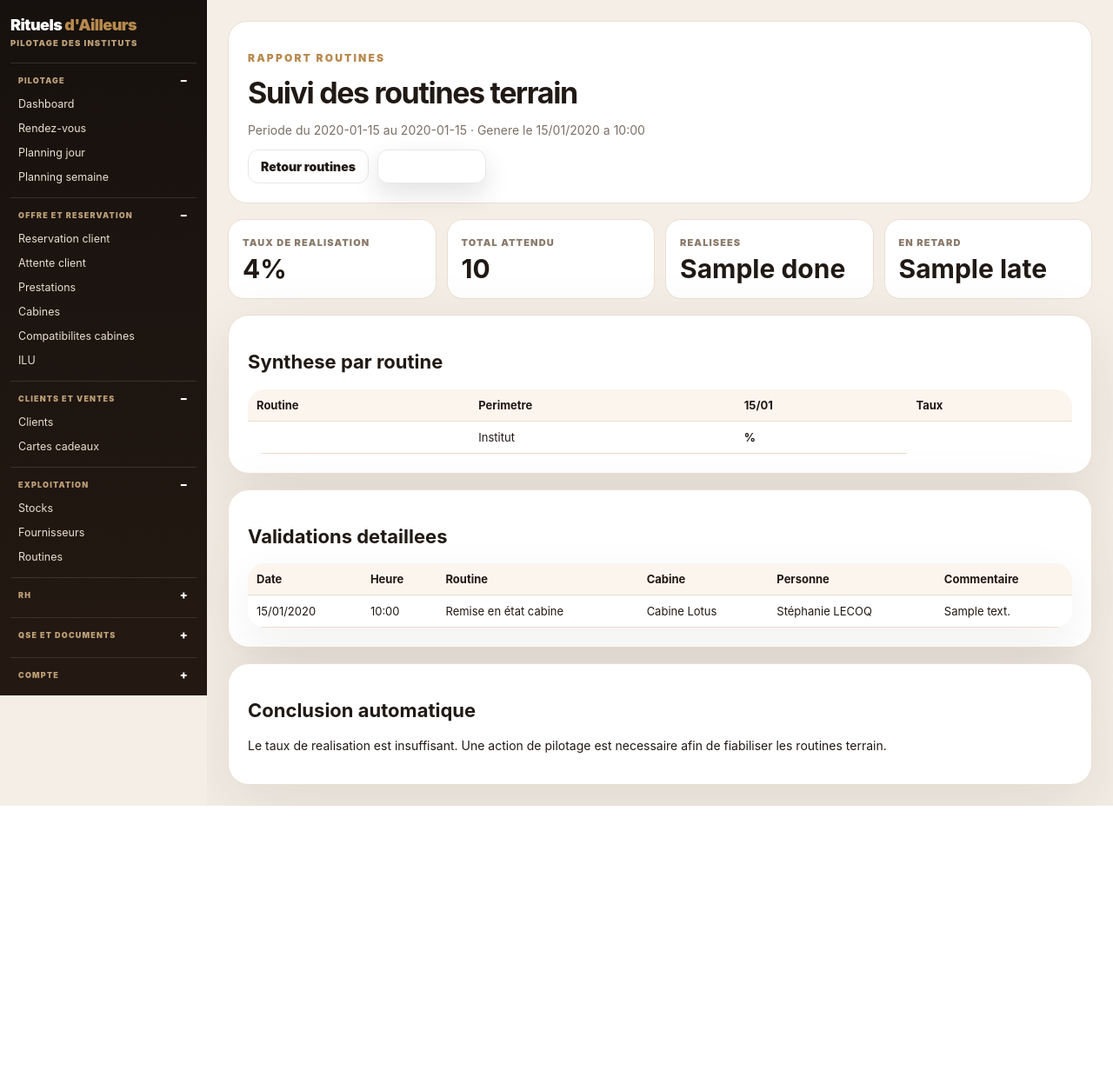
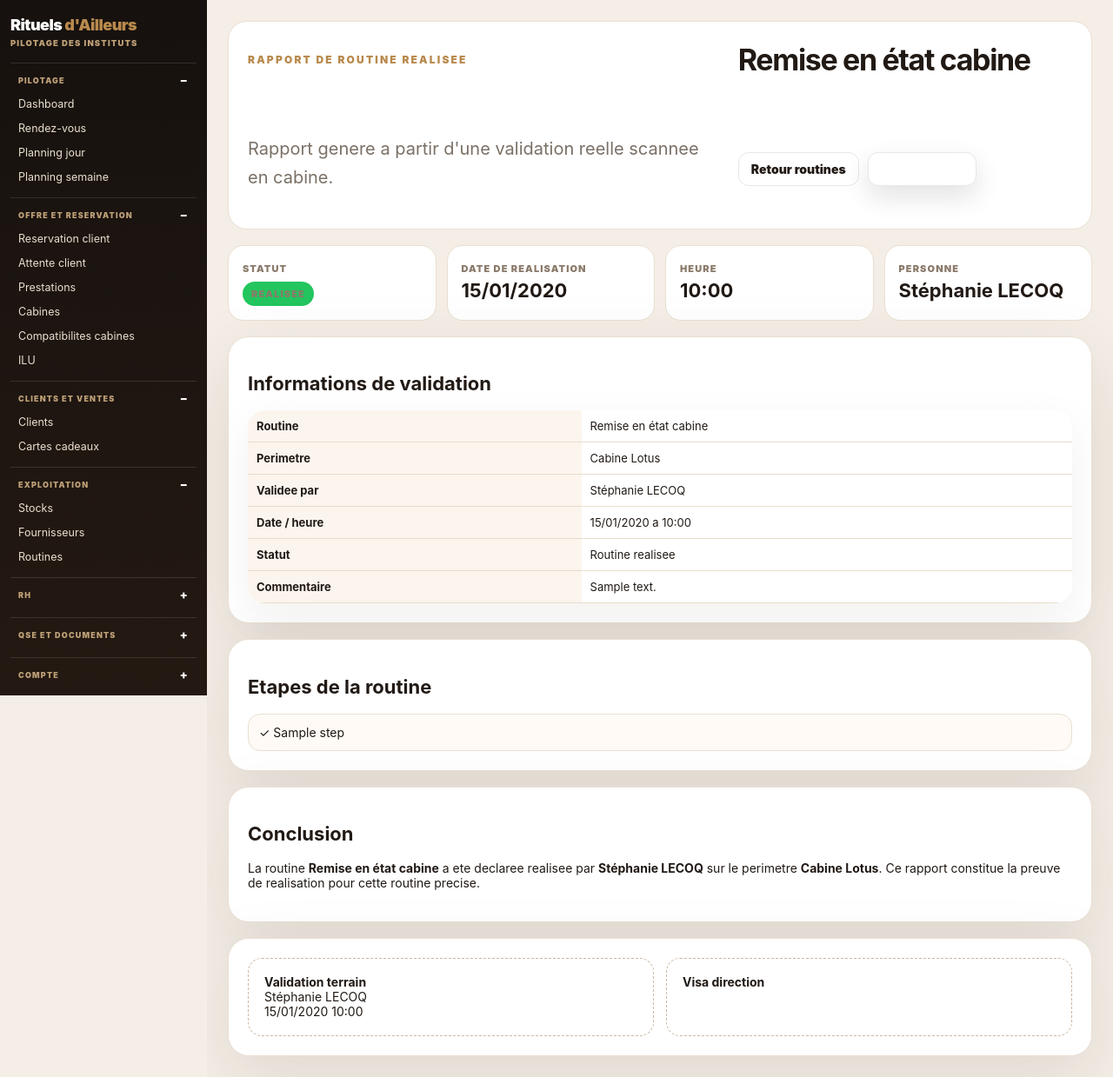
Before and after one commit to Normaxis/Rituelsd-ailleurs, a Flask app: template app/templates/routines/report.html in a window 1280 px wide. Shown: the whole page at 87% size. Before the commit the page ends 927 px from the top, so only its background shows below. Run offline with Flask 3, Linux system fonts and the light colour scheme; tables that the repository leaves empty hold one stand-in row (values such as "Sample post"); the template is opened without the code that fills it: values that come from a table or form of the project are taken from there, most other values are stand-ins (such as "Sample title", 1, 10 or a date in 2020).

Commit message:
Transforme rapport routine en rapport de validation

```diff
--- a/app/templates/routines/report.html
+++ b/app/templates/routines/report.html
@@ -1,55 +1,50 @@
 {% extends 'admin/base_admin.html' %}
 {% block admin_content %}
 <style>
-.report{display:grid;gap:18px}.report-hero{background:#fff;border:1px solid #eadfd2;border-radius:22px;padding:22px}.report-hero h1{margin:0;font-size:34px;letter-spacing:-.04em}.report-actions{display:flex;gap:10px;flex-wrap:wrap}.report-actions a,.report-actions button{border:1px solid #e5e7eb;border-radius:12px;background:#fff;padding:10px 14px;font-weight:900}.kpis{display:grid;grid-template-columns:repeat(4,minmax(0,1fr));gap:12px}.kpi{background:#fff;border:1px solid #eadfd2;border-radius:18px;padding:16px}.kpi span{font-size:11px;text-transform:uppercase;letter-spacing:.1em;color:#8a7a6a;font-weight:900}.kpi strong{display:block;font-size:30px;margin-top:5px}.card{background:#fff;border:1px solid #eadfd2;border-radius:20px;padding:16px}.matrix{overflow:auto}.matrix table{box-shadow:none}.pill{display:inline-flex;border-radius:999px;padding:5px 8px;font-size:11px;font-weight:900}.green{background:#22c55e;color:#fff}.orange{background:#f97316;color:#fff}.red{background:#ef4444;color:#fff}.gray{background:#f8fafc;color:#6b7280}@media print{.sidebar,.report-actions{display:none}.admin-body{display:block}.admin-main{padding:0}.card,.report-hero,.kpi{break-inside:avoid}}
+.report{display:grid;gap:18px}.hero{background:#fff;border:1px solid #eadfd2;border-radius:22px;padding:22px}.hero h1{margin:0;font-size:34px;letter-spacing:-.04em}.actions{display:flex;gap:10px;flex-wrap:wrap;margin-top:14px}.actions a,.actions button{border:1px solid #e5e7eb;border-radius:12px;background:#fff;padding:10px 14px;font-weight:900}.kpis{display:grid;grid-template-columns:repeat(4,minmax(0,1fr));gap:12px}.kpi{background:#fff;border:1px solid #eadfd2;border-radius:18px;padding:16px}.kpi span{font-size:11px;text-transform:uppercase;letter-spacing:.1em;color:#8a7a6a;font-weight:900}.kpi strong{display:block;font-size:22px;margin-top:5px}.card{background:#fff;border:1px solid #eadfd2;border-radius:20px;padding:16px}.status{display:inline-flex;border-radius:999px;padding:7px 10px;background:#22c55e;color:#fff;font-weight:900}.steps{display:grid;gap:8px}.step{border:1px solid #eadfd2;border-radius:14px;padding:12px;background:#fffaf5}.signature{display:grid;grid-template-columns:1fr 1fr;gap:14px}.sign-box{border:1px dashed #cbb8a3;border-radius:16px;padding:18px;min-height:90px}@media print{.sidebar,.actions{display:none}.admin-body{display:block}.admin-main{padding:0}.card,.hero,.kpi{break-inside:avoid}}
 </style>
 <section class="report">
-  <div class="report-hero">
-    <p class="eyebrow">Rapport routines</p>
-    <h1>Suivi des routines terrain</h1>
-    <p class="muted">Periode du {{ start_day.strftime('%d/%m/%Y') }} au {{ end_day.strftime('%d/%m/%Y') }} · Genere le {{ generated_at.strftime('%d/%m/%Y a %H:%M') }}</p>
-    <div class="report-actions"><a href="{{ url_for('routines.index') }}">Retour routines</a><button onclick="window.print()">Imprimer / PDF</button></div>
+  <div class="hero">
+    <p class="eyebrow">Rapport de routine realisee</p>
+    <h1>{{ validation.routine.name }}</h1>
+    <p class="muted">Rapport genere a partir d'une validation reelle scannee en cabine.</p>
+    <div class="actions"><a href="{{ url_for('routines.index') }}">Retour routines</a><button onclick="window.print()">Imprimer / PDF</button></div>
   </div>
 
   <div class="kpis">
-    <article class="kpi"><span>Taux de realisation</span><strong>{{ summary.completion_rate }}%</strong></article>
-    <article class="kpi"><span>Total attendu</span><strong>{{ summary.total }}</strong></article>
-    <article class="kpi"><span>Realisees</span><strong>{{ summary.done }}</strong></article>
-    <article class="kpi"><span>En retard</span><strong>{{ summary.late }}</strong></article>
+    <article class="kpi"><span>Statut</span><strong><span class="status">Realisee</span></strong></article>
+    <article class="kpi"><span>Date de realisation</span><strong>{{ validation.completed_on.strftime('%d/%m/%Y') }}</strong></article>
+    <article class="kpi"><span>Heure</span><strong>{{ validation.created_at.strftime('%H:%M') }}</strong></article>
+    <article class="kpi"><span>Personne</span><strong>{{ validation.user.full_name }}</strong></article>
   </div>
 
-  <section class="card matrix">
-    <h2>Synthese par routine</h2>
+  <section class="card">
+    <h2>Informations de validation</h2>
     <table>
-      <tr><th>Routine</th><th>Perimetre</th>{% for day in days %}<th>{{ day.date.strftime('%d/%m') }}</th>{% endfor %}<th>Taux</th></tr>
-      {% for card in routine_cards %}
-      <tr>
-        <td><b>{{ card.routine.name }}</b></td>
-        <td>{{ card.routine.cabin.name if card.routine.cabin else 'Institut' }}</td>
-        {% for item in card.day_stats %}<td><span class="pill {{ item.color }}">{{ item.label }}</span></td>{% endfor %}
-        <td><b>{{ card.rate }}%</b></td>
-      </tr>
-      {% else %}
-      <tr><td colspan="10">Aucune routine parametree.</td></tr>
-      {% endfor %}
+      <tr><th>Routine</th><td>{{ validation.routine.name }}</td></tr>
+      <tr><th>Perimetre</th><td>{{ validation.cabin.name if validation.cabin else 'Institut' }}</td></tr>
+      <tr><th>Validee par</th><td>{{ validation.user.full_name }}</td></tr>
+      <tr><th>Date / heure</th><td>{{ validation.completed_on.strftime('%d/%m/%Y') }} a {{ validation.created_at.strftime('%H:%M') }}</td></tr>
+      <tr><th>Statut</th><td>Routine realisee</td></tr>
+      <tr><th>Commentaire</th><td>{{ validation.note or '-' }}</td></tr>
     </table>
   </section>
 
   <section class="card">
-    <h2>Validations detaillees</h2>
-    <table>
-      <tr><th>Date</th><th>Heure</th><th>Routine</th><th>Cabine</th><th>Personne</th><th>Commentaire</th></tr>
-      {% for item in completions %}
-      <tr><td>{{ item.completed_on.strftime('%d/%m/%Y') }}</td><td>{{ item.created_at.strftime('%H:%M') }}</td><td>{{ item.routine.name }}</td><td>{{ item.cabin.name if item.cabin else '-' }}</td><td>{{ item.user.full_name }}</td><td>{{ item.note or '-' }}</td></tr>
-      {% else %}
-      <tr><td colspan="6">Aucune validation sur la periode.</td></tr>
-      {% endfor %}
-    </table>
+    <h2>Etapes de la routine</h2>
+    <div class="steps">
+      {% for step in steps %}<div class="step">✓ {{ step }}</div>{% else %}<div class="step">✓ Routine validee sans etapes detaillees.</div>{% endfor %}
+    </div>
   </section>
 
   <section class="card">
-    <h2>Conclusion automatique</h2>
-    {% if summary.completion_rate >= 90 %}<p>Le niveau de realisation des routines est satisfaisant sur la periode. Le suivi terrain est maitrise.</p>{% elif summary.completion_rate >= 60 %}<p>Le suivi des routines est partiellement maitrise. Des rappels doivent etre effectues sur les routines non realisees ou en retard.</p>{% else %}<p>Le taux de realisation est insuffisant. Une action de pilotage est necessaire afin de fiabiliser les routines terrain.</p>{% endif %}
+    <h2>Conclusion</h2>
+    <p>La routine <b>{{ validation.routine.name }}</b> a ete declaree realisee par <b>{{ validation.user.full_name }}</b> sur le perimetre <b>{{ validation.cabin.name if validation.cabin else 'Institut' }}</b>. Ce rapport constitue la preuve de realisation pour cette routine precise.</p>
+  </section>
+
+  <section class="card signature">
+    <div class="sign-box"><b>Validation terrain</b><br>{{ validation.user.full_name }}<br>{{ validation.created_at.strftime('%d/%m/%Y %H:%M') }}</div>
+    <div class="sign-box"><b>Visa direction</b><br><br></div>
   </section>
 </section>
 {% endblock %}
```
